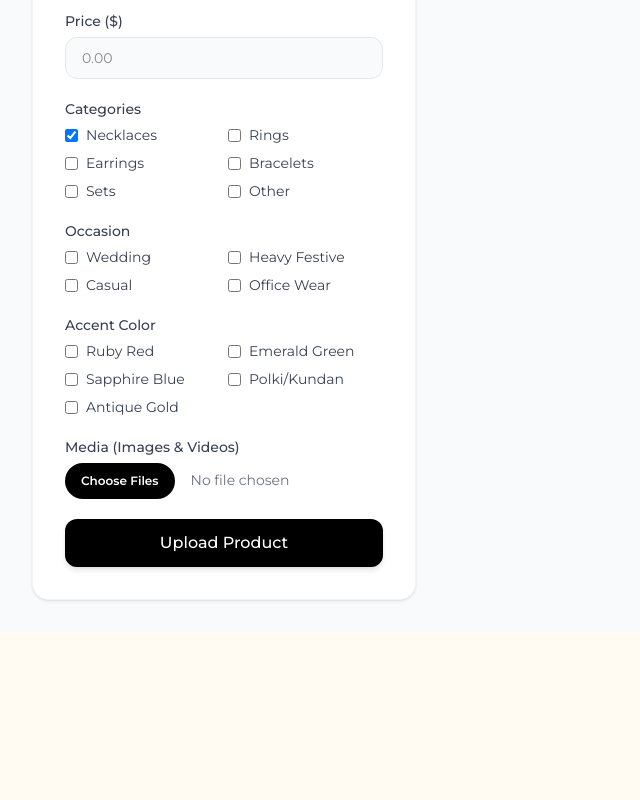
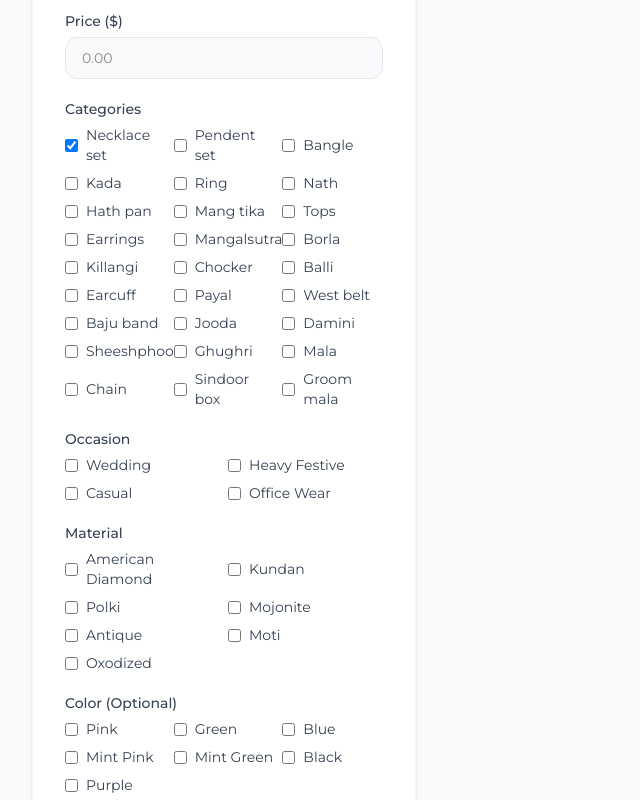
Before and after one commit to AvgNewton03/Jewel-Palace, a Next.js app: page /admin/dashboard in a window 1280 px wide. Shown: the part 420-1220 px from the top of the page, without its empty margins (0-640 px from the left). Before the commit the page ends 1052 px from the top, so only its background shows below. Built offline with nearby package versions, Linux system fonts and the light colour scheme; no server answers; sample sign-in values are in the browser's storage; a web font is replaced by a local one.

Commit message:
Filter editing

```diff
--- a/src/app/collections/page.tsx
+++ b/src/app/collections/page.tsx
@@ -112,9 +112,6 @@ export default function CollectionsPage() {
       const values = Array.isArray(fieldValue) ? fieldValue : [fieldValue];
       return selectedFilters.some(filter => {
         const filterLower = filter.toLowerCase();
-        if (filter === "Bangles & Bracelets") {
-          return values.some(v => v.toLowerCase() === "bracelets" || v.toLowerCase() === "bangles");
-        }
         return values.some(v => v.toLowerCase() === filterLower);
       });
     };
--- a/src/app/product/[id]/page.tsx
+++ b/src/app/product/[id]/page.tsx
@@ -24,6 +24,7 @@ interface Product {
   category: string[];
   occasion: string[];
   color: string[];
+  productColor?: string[];
   imageUrl: string;
   media?: MediaItem[];
 }
@@ -223,9 +224,22 @@ export default function ProductDetail({ params }: { params: Promise<{ id: string
 
             {product.color && product.color.length > 0 && (
               <div className="mb-6">
-                <h4 className="text-sm font-medium text-gray-900 mb-2">Accent Colors</h4>
+                <h4 className="text-sm font-medium text-gray-900 mb-2">Material</h4>
                 <div className="flex gap-2 text-sm text-gray-600">
                   {product.color.join(", ")}
+                </div>
+              </div>
+            )}
+
+            {product.productColor && product.productColor.length > 0 && (
+              <div className="mb-6">
+                <h4 className="text-sm font-medium text-gray-900 mb-2">Color</h4>
+                <div className="flex flex-wrap gap-2 text-sm text-gray-600">
+                  {product.productColor.map(color => (
+                    <span key={color} className="px-3 py-1 bg-gray-50 border border-gray-100 rounded-full lowercase first-letter:uppercase">
+                      {color}
+                    </span>
+                  ))}
                 </div>
               </div>
             )}
--- a/src/components/AdminForm.tsx
+++ b/src/components/AdminForm.tsx
@@ -8,9 +8,10 @@ export default function AdminForm({ onSuccess }: { onSuccess?: () => void }) {
   const [title, setTitle] = useState('');
   const [description, setDescription] = useState('');
   const [price, setPrice] = useState('');
-  const [categories, setCategories] = useState<string[]>(['Necklaces']);
+  const [categories, setCategories] = useState<string[]>(['Necklace set']);
   const [occasions, setOccasions] = useState<string[]>([]);
   const [colors, setColors] = useState<string[]>([]);
+  const [productColors, setProductColors] = useState<string[]>([]);
   const [files, setFiles] = useState<File[]>([]);
   const [isLoading, setIsLoading] = useState(false);
   const [message, setMessage] = useState<{ type: 'success' | 'error'; text: string } | null>(null);
@@ -32,6 +33,7 @@ export default function AdminForm({ onSuccess }: { onSuccess?: () => void }) {
     formData.append('category', JSON.stringify(categories));
     formData.append('occasion', JSON.stringify(occasions));
     formData.append('color', JSON.stringify(colors));
+    formData.append('productColor', JSON.stringify(productColors));
     files.forEach(f => formData.append('media', f));
 
     try {
@@ -57,6 +59,7 @@ export default function AdminForm({ onSuccess }: { onSuccess?: () => void }) {
       setCategories(['Necklaces']);
       setOccasions([]);
       setColors([]);
+      setProductColors([]);
       setFiles([]);
 
       // Reset input type file
@@ -76,7 +79,7 @@ export default function AdminForm({ onSuccess }: { onSuccess?: () => void }) {
   };
 
   return (
-    <div className="w-full max-w-md mx-auto p-6 sm:p-8 bg-white rounded-2xl shadow-sm border border-gray-100">
+    <div className="w-full max-w-xl mx-auto p-6 sm:p-8 bg-white rounded-2xl shadow-sm border border-gray-100">
       <h2 className="text-2xl font-bold mb-6 text-gray-900 tracking-tight">Add Product</h2>
 
       {message && (
@@ -140,8 +143,14 @@ export default function AdminForm({ onSuccess }: { onSuccess?: () => void }) {
 
         <div>
           <label className="block text-sm font-medium text-gray-700 mb-1.5">Categories</label>
-          <div className="grid grid-cols-2 gap-2">
-            {['Necklaces', 'Rings', 'Earrings', 'Bracelets', 'Sets', 'Other'].map((cat) => (
+          <div className="grid grid-cols-2 sm:grid-cols-3 gap-2">
+            {[
+              'Necklace set', 'Pendent set', 'Bangle', 'Kada', 'Ring', 'Nath',
+              'Hath pan', 'Mang tika', 'Tops', 'Earrings', 'Mangalsutra',
+              'Borla', 'Killangi', 'Chocker', 'Balli', 'Earcuff', 'Payal',
+              'West belt', 'Baju band', 'Jooda', 'Damini', 'Sheeshphool',
+              'Ghughri', 'Mala', 'Chain', 'Sindoor box', 'Groom mala'
+            ].map((cat) => (
               <label key={cat} className="flex items-center space-x-2 text-sm text-gray-700">
                 <input
                   type="checkbox"
@@ -181,9 +190,9 @@ export default function AdminForm({ onSuccess }: { onSuccess?: () => void }) {
         </div>
 
         <div>
-          <label className="block text-sm font-medium text-gray-700 mb-1.5">Accent Color</label>
+          <label className="block text-sm font-medium text-gray-700 mb-1.5">Material</label>
           <div className="grid grid-cols-2 gap-2">
-            {['Ruby Red', 'Emerald Green', 'Sapphire Blue', 'Polki/Kundan', 'Antique Gold'].map((col) => (
+            {['American Diamond', 'Kundan', 'Polki', 'Mojonite', 'Antique', 'Moti', 'Oxodized'].map((col) => (
               <label key={col} className="flex items-center space-x-2 text-sm text-gray-700">
                 <input
                   type="checkbox"
@@ -191,6 +200,27 @@ export default function AdminForm({ onSuccess }: { onSuccess?: () => void }) {
                   onChange={(e) => {
                     if (e.target.checked) setColors([...colors, col]);
                     else setColors(colors.filter((c) => c !== col));
+                  }}
+                  className="rounded border-gray-300 text-black focus:ring-black"
+                  disabled={isLoading}
+                />
+                <span>{col}</span>
+              </label>
+            ))}
+          </div>
+        </div>
+
+        <div>
+          <label className="block text-sm font-medium text-gray-700 mb-1.5">Color (Optional)</label>
+          <div className="grid grid-cols-2 sm:grid-cols-3 gap-2">
+            {['Pink', 'Green', 'Blue', 'Mint Pink', 'Mint Green', 'Black', 'Purple'].map((col) => (
+              <label key={col} className="flex items-center space-x-2 text-sm text-gray-700">
+                <input
+                  type="checkbox"
+                  checked={productColors.includes(col)}
+                  onChange={(e) => {
+                    if (e.target.checked) setProductColors([...productColors, col]);
+                    else setProductColors(productColors.filter((c) => c !== col));
                   }}
                   className="rounded border-gray-300 text-black focus:ring-black"
                   disabled={isLoading}
--- a/src/components/CustomerGallery.tsx
+++ b/src/components/CustomerGallery.tsx
@@ -13,16 +13,17 @@ interface Product {
   category: string;
   imageUrl: string;
   isVisible: boolean;
+  productColor?: string[];
   description?: string;
 }
 
 const CATEGORIES = [
   "All",
-  "Necklaces",
-  "Earrings",
-  "Bracelets",
-  "Rings",
-  "Sets",
+  'Necklace set', 'Pendent set', 'Bangle', 'Kada', 'Ring', 'Nath',
+  'Hath pan', 'Mang tika', 'Tops', 'Earrings', 'Mangalsutra',
+  'Borla', 'Killangi', 'Chocker', 'Balli', 'Earcuff', 'Payal',
+  'West belt', 'Baju band', 'Jooda', 'Damini', 'Sheeshphool',
+  'Ghughri', 'Mala', 'Chain', 'Sindoor box', 'Groom mala'
 ];
 
 // Utility to add Cloudinary optimizations
@@ -279,6 +280,13 @@ export default function CustomerGallery() {
                   {selectedProduct.description ||
                     "Experience the epitome of elegance with this beautifully crafted piece. Designed to add a touch of royal grandeur to your ensemble, it features intricate detailing and a flawless finish that shines in any light."}
                 </p>
+
+                {selectedProduct.productColor && selectedProduct.productColor.length > 0 && (
+                  <div className="mt-4 pt-4 border-t border-gray-100">
+                    <span className="text-xs font-semibold uppercase tracking-wider text-gray-900 mr-2">Color:</span>
+                    <span className="capitalize">{selectedProduct.productColor.join(", ")}</span>
+                  </div>
+                )}
               </div>
 
               <div className="space-y-4">
--- a/src/components/FilterSidebar.tsx
+++ b/src/components/FilterSidebar.tsx
@@ -33,11 +33,11 @@ export default function FilterSidebar({
       id: "type",
       name: "Jewellery Type",
       options: [
-        "Necklaces",
-        "Earrings",
-        "Bangles & Bracelets",
-        "Rings",
-        "Sets",
+        'Necklace set', 'Pendent set', 'Bangle', 'Kada', 'Ring', 'Nath',
+        'Hath pan', 'Mang tika', 'Tops', 'Earrings', 'Mangalsutra',
+        'Borla', 'Killangi', 'Chocker', 'Balli', 'Earcuff', 'Payal',
+        'West belt', 'Baju band', 'Jooda', 'Damini', 'Sheeshphool',
+        'Ghughri', 'Mala', 'Chain', 'Sindoor box', 'Groom mala'
       ],
     },
     {
@@ -47,13 +47,15 @@ export default function FilterSidebar({
     },
     {
       id: "color",
-      name: "Accent Color",
+      name: "Material",
       options: [
-        "Ruby Red",
-        "Emerald Green",
-        "Sapphire Blue",
-        "Polki/Kundan",
-        "Antique Gold",
+        "American Diamond",
+        "Kundan",
+        "Polki",
+        "Mojonite",
+        "Antique",
+        "Moti",
+        "Oxodized",
       ],
     },
     {
```
Also changed, not shown: 2 other files (tests, documents, lock files or other folders).
